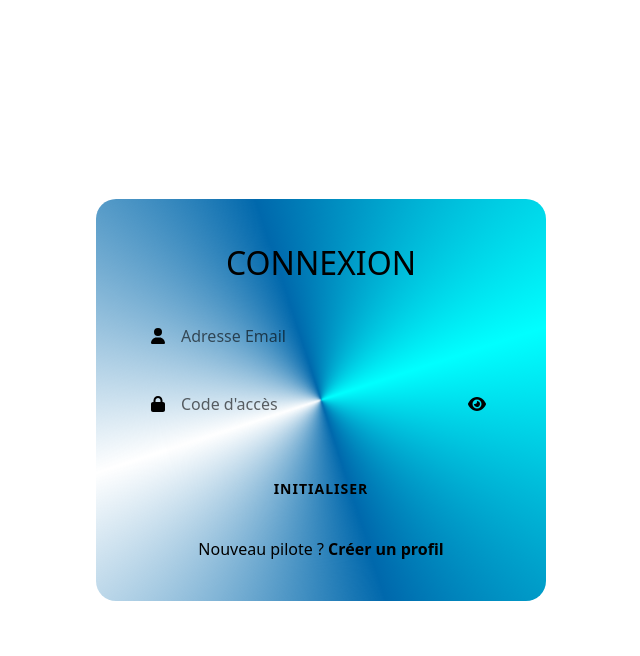
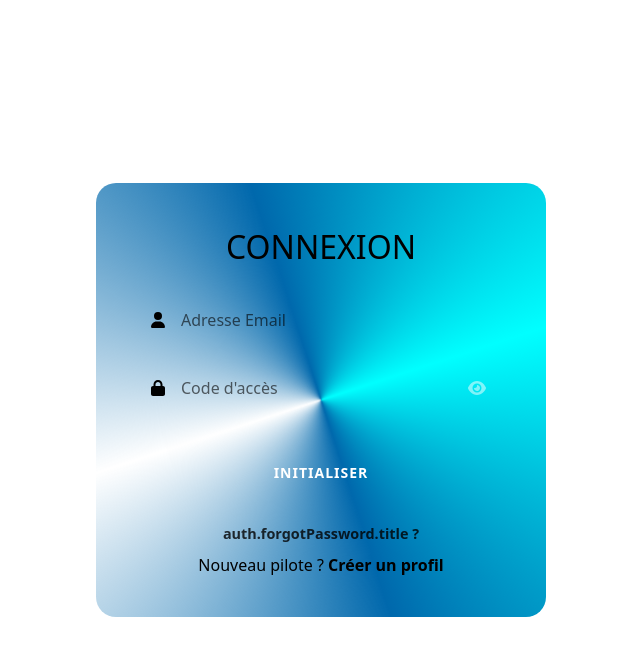
Before and after one commit to anto95240/GameCollector, a React (Vite) app: page / in a window 1280 px wide. Both pictures are taken after a click on the button "COMMENCER MA COLLECTION — PRESS START". Shown: the top 656 px of the page, without its empty margins (319-959 px from the left). Built offline with nearby package versions, Linux system fonts and the light colour scheme; no server answers; a web font is replaced by a local one.

Commit message:
fix: eye icon bug in login/register

```diff
--- a/src/components/common/AuthInput/AuthInput.css
+++ b/src/components/common/AuthInput/AuthInput.css
@@ -34,7 +34,7 @@
   transform: translateY(-50%);
   background: none;
   border: none;
-  color: var(--color-text);
+  color: var(--color-text-muted, rgba(255, 255, 255, 0.5));
   cursor: pointer;
   z-index: 10;
   padding: 5px;
--- a/src/components/common/LoadingButton/LoadingButton.css
+++ b/src/components/common/LoadingButton/LoadingButton.css
@@ -18,10 +18,12 @@
   cursor: pointer;
   text-transform: uppercase;
   letter-spacing: 1px;
+  color: var(--color-text-btn, white);
 }
 
 .btn-primary {
   background: var(--gradient-blue);
+  color: var(--color-text-btn, white);
 }
 
 .btn-secondary {
--- a/src/index.css
+++ b/src/index.css
@@ -40,7 +40,7 @@
   /* --- TYPOGRAPHY (Textes) --- */
   --text-primary: #5af2ff; /* Titres et infos principales (Cyan Néon) */
   --text-secondary: #838e9e; /* Sous-titres, descriptions */
-  --text-inverse: #004e8a; /* Texte sur bouton clair (souvent noir/bleu nuit) */
+  --text-inverse: #ffffff; /* Texte blanc sur fond de bouton bleu */
   --text-placeholder: #64748b; /* Texte dans les inputs vides */
   --text-link: #36cdfa; /* Liens */
   --color-text-btn-profile: #004e8a;
@@ -106,7 +106,7 @@
   /* Bleu profond pour le contraste au lieu du cyan clair */
   --text-primary: #004e8a;
   --text-secondary: #586981;
-  --text-inverse: #5af2ff;
+  --text-inverse: #ffffff;
   --text-placeholder: #94a3b8;
   --text-link: #0077cc;
   --color-text-btn-profile: white;
@@ -152,6 +152,7 @@
 
 /* --- PRESETS (Surcharges) --- */
 [data-preset='cyberpunk'] {
+  --text-inverse: #000000;
   --bg-app: #0d0d0d;
   --bg-panel: rgba(13, 13, 13, 0.95);
   --bg-card: rgba(26, 26, 26, 0.4);
@@ -175,6 +176,7 @@
 }
 
 [data-preset='dracula'] {
+  --text-inverse: #ffffff;
   --bg-app: #18181b;
   --bg-panel: rgba(24, 24, 27, 0.95);
   --bg-card: rgba(39, 39, 42, 0.5);
@@ -198,6 +200,7 @@
 }
 
 [data-preset='abyss'] {
+  --text-inverse: #000000;
   --bg-app: #020617;
   --bg-panel: rgba(2, 6, 23, 0.95);
   --bg-card: rgba(15, 23, 42, 0.4);
@@ -247,6 +250,7 @@
 }
 
 [data-preset='amethyst'] {
+  --text-inverse: #ffffff;
   --bg-app: #0f071f;
   --bg-panel: rgba(15, 7, 31, 0.95);
   --bg-card: rgba(30, 15, 60, 0.4);
@@ -273,6 +277,7 @@
 /* Chaque thème saisonnier possède une palette très distinctive et des décorations (voir seasonal-decor.css) */
 
 [data-preset='halloween'] {
+  --text-inverse: #ffffff;
   --font-family-title: 'Creepster', cursive;
   --bg-app: #0f0a05; /* Noir très profond légèrement orangé */
   --bg-panel: rgba(15, 10, 5, 0.95);
@@ -298,6 +303,7 @@
 }
 
 [data-preset='christmas'] {
+  --text-inverse: #ffffff;
   --font-family-title: 'Mountains of Christmas', cursive;
   --bg-app: #021810; /* Vert sapin très profond, différent du noir/vert Matrix */
   --bg-panel: rgba(2, 24, 16, 0.95);
@@ -322,6 +328,7 @@
 }
 
 [data-preset='spring'] {
+  --text-inverse: #ffffff;
   --font-family-title: 'Quicksand', sans-serif;
   --bg-app: #dcfce7; /* Vert herbe fraîche, lumineux */
   --bg-panel: rgba(220, 252, 231, 0.95);
@@ -347,6 +354,7 @@
 }
 
 [data-preset='easter'] {
+  --text-inverse: #ffffff;
   --font-family-title: 'Sniglet', cursive;
   --bg-app: #fef08a; /* Jaune poussin / Gourmand */
   --bg-panel: rgba(254, 240, 138, 0.95);
@@ -373,6 +381,7 @@
 }
 
 [data-preset='summer'] {
+  --text-inverse: #ffffff;
   --font-family-title: 'Quicksand', sans-serif;
   --bg-app: #bae6fd; /* Ciel tropical / Eau claire */
   --bg-panel: rgba(186, 230, 253, 0.95);
@@ -398,6 +407,7 @@
 }
 
 [data-preset='winter'] {
+  --text-inverse: #ffffff;
   --font-family-title: 'Quicksand', sans-serif;
   --bg-app: #082f49; /* Nuit arctique très profonde */
   --bg-panel: rgba(8, 47, 73, 0.95);
@@ -423,6 +433,7 @@
 }
 
 [data-preset='autumn'] {
+  --text-inverse: #ffffff;
   --font-family-title: 'Quicksand', sans-serif;
   --bg-app: #451a03; /* Terre d'automne */
   --bg-panel: rgba(69, 26, 3, 0.95);
@@ -447,6 +458,7 @@
 }
 
 [data-preset='chandeleur'] {
+  --text-inverse: #ffffff;
   --font-family-title: 'Pacifico', cursive;
   --bg-app: #fef08a; /* Pâte à crêpe lumineuse */
   --bg-panel: rgba(254, 240, 138, 0.95);
@@ -473,6 +485,7 @@
 }
 
 [data-preset='epiphanie'] {
+  --text-inverse: #000000;
   --font-family-title: 'Cinzel', serif;
   --bg-app: #0f172a; /* Bleu royal foncé très solennel */
   --bg-panel: rgba(15, 23, 42, 0.95);
--- a/src/screens/Login/index.tsx
+++ b/src/screens/Login/index.tsx
@@ -10,16 +10,7 @@ import { useLogin } from '@/hooks/domains/auth/useLogin'
 
 const Login = () => {
   // L'UI est totalement séparée de la logique !
-  const {
-    email,
-    setEmail,
-    password,
-    setPassword,
-    error,
-    isAnimating,
-    handleSubmit,
-    t,
-  } = useLogin()
+  const { email, setEmail, password, setPassword, error, isAnimating, handleSubmit, t } = useLogin()
 
   return (
     <>
@@ -66,6 +57,20 @@ const Login = () => {
 
       <div className="auth-footer">
         <p>
+          <Link
+            to="/forgot-password"
+            className="cyber-link"
+            style={{
+              fontSize: '0.9em',
+              opacity: 0.8,
+              marginBottom: '0.5rem',
+              display: 'inline-block',
+            }}
+          >
+            {t('auth.forgotPassword.title')} ?
+          </Link>
+        </p>
+        <p>
           {t('auth.login.newUser')}
           <Link to="/register" className="cyber-link">
             {t('auth.login.newUserLink')}
```
